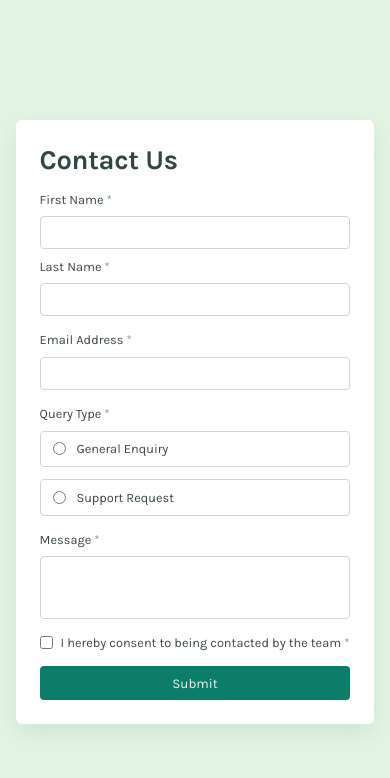
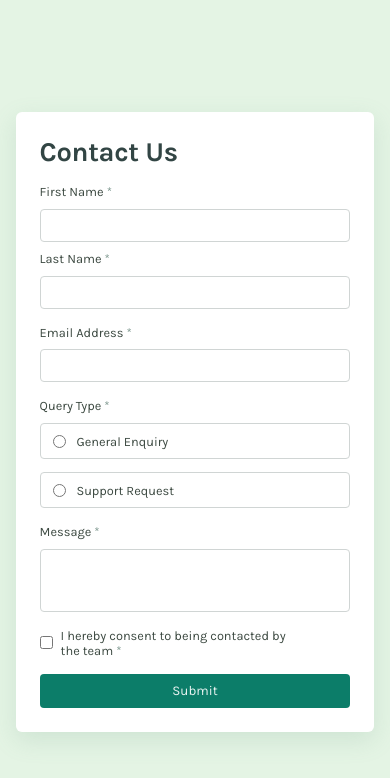
Before and after one commit to k-gourav/Contact-form, a React (Vite) app: page / in a window 390 px wide. Shown: the top 778 px of the page. Built offline with nearby package versions, Linux system fonts and the light colour scheme.

Commit message:
fix: update the width of the confirmation message for mobile view

```diff
--- a/src/components/Contact/ContactForm.module.css
+++ b/src/components/Contact/ContactForm.module.css
@@ -151,4 +151,7 @@ button[type="submit"]:hover {
   .contactform__querysecond {
     width: 100%;
   }
+  .contactform__confirminput label{
+    width: 75%;
+  }
 }
```
